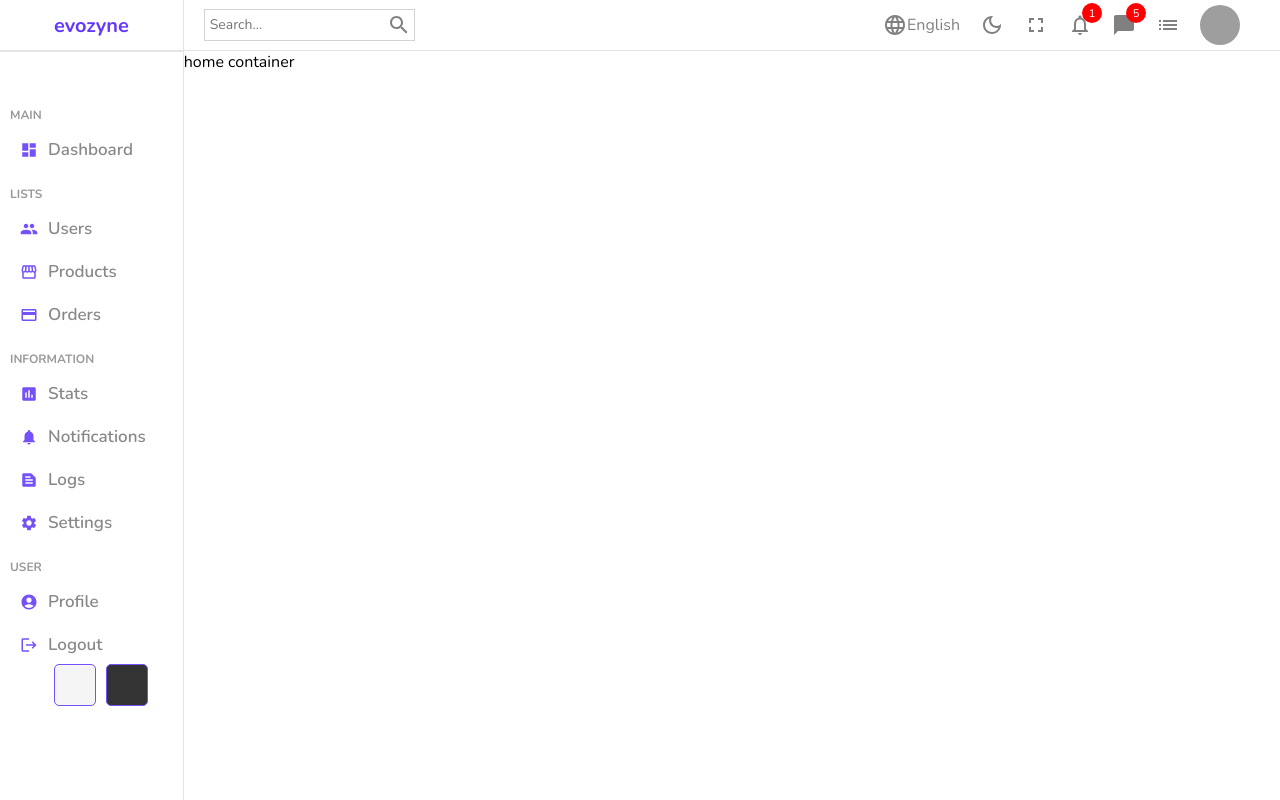
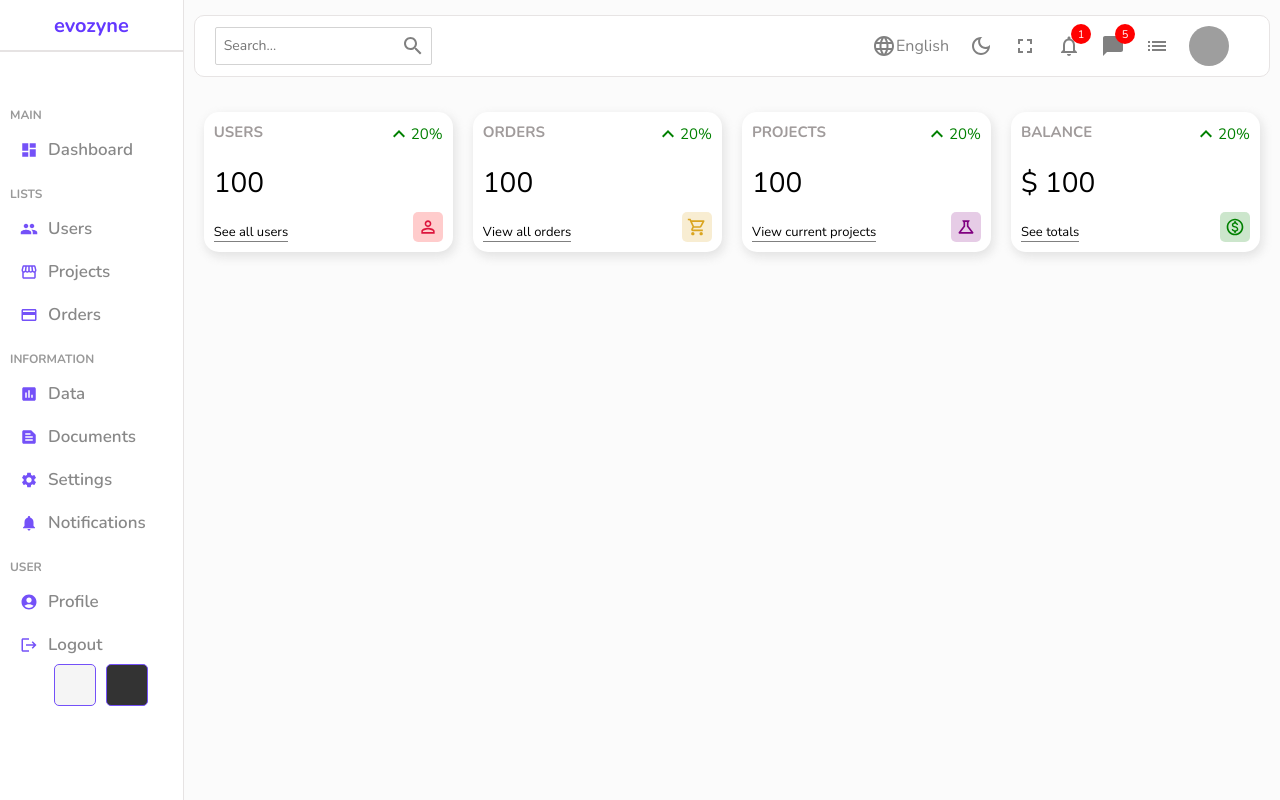
Before and after one commit to marykasp/admin-dashboard, a React (Create React App) app: page / in a window 1280 px wide. Built offline with nearby package versions, Linux system fonts and the light colour scheme; grey boxes are pictures that could not be loaded.

Commit message:
Add and style widgets component

```diff
--- a/public/index.html
+++ b/public/index.html
@@ -4,7 +4,7 @@
 <head>
   <meta charset="utf-8" />
   <meta name="viewport" content="width=device-width, initial-scale=1" />
-  <link rel="apple-touch-icon" href="%PUBLIC_URL%/logo192.png" />
+
 
   <link rel="manifest" href="%PUBLIC_URL%/manifest.json" />
   <link rel="preconnect" href="https://fonts.googleapis.com">
--- a/src/components/navbar/navbar.scss
+++ b/src/components/navbar/navbar.scss
@@ -1,9 +1,13 @@
 .navbar {
-  height: 50px;
-  border-bottom: 0.5px solid rgb(231, 228, 228);
+  height: 60px;
+  border: 0.5px solid rgb(231, 228, 228);
   display: flex;
   color: gray;
   align-items: center;
+  background-color: #fff;
+  width: 98%;
+  border-radius: 10px;
+  margin: 15px auto;
 
   .wrapper {
     display: flex;
@@ -16,7 +20,8 @@
       display: flex;
       align-items: center;
       border: 0.5px solid lightgray;
-      padding: 3px;
+      border-radius: 2px;
+      padding: 6px;
 
       input {
         border: none;
--- a/src/components/sidebar/Sidebar.jsx
+++ b/src/components/sidebar/Sidebar.jsx
@@ -33,7 +33,7 @@ const Sidebar = () => {
           </li>
           <li>
             <StorefrontIcon className="icon" />
-            <span>Products</span>
+            <span>Projects</span>
           </li>
           <li>
             <CreditCardIcon className="icon" />
@@ -42,19 +42,19 @@ const Sidebar = () => {
           <div className="title">INFORMATION</div>
           <li>
             <AssessmentIcon className="icon" />
-            <span>Stats</span>
+            <span>Data</span>
+          </li>
+          <li>
+            <TextSnippetIcon className="icon" />
+            <span>Documents</span>
+          </li>
+          <li>
+            <SettingsIcon className="icon" />
+            <span>Settings</span>
           </li>
           <li>
             <NotificationsIcon className="icon" />
             <span>Notifications</span>
-          </li>
-          <li>
-            <TextSnippetIcon className="icon" />
-            <span>Logs</span>
-          </li>
-          <li>
-            <SettingsIcon className="icon" />
-            <span>Settings</span>
           </li>
           <p className="title">USER</p>
           <li>
--- /dev/null
+++ b/src/components/widget/Widget.jsx
@@ -0,0 +1,80 @@
+import React from "react";
+import "./widget.scss";
+import KeyboardArrowUpIcon from "@mui/icons-material/KeyboardArrowUp"
+import PersonOutlineOutlinedIcon from '@mui/icons-material/PersonOutlineOutlined';
+import ScienceOutlinedIcon from '@mui/icons-material/ScienceOutlined';
+import MonetizationOnOutlinedIcon from '@mui/icons-material/MonetizationOnOutlined';
+import ShoppingCartOutlinedIcon from '@mui/icons-material/ShoppingCartOutlined';
+
+const Widget = ({ type }) => {
+
+  let data;
+  // temp
+  const amount = 100
+  const percentage = 20
+
+  switch (type) {
+    case "user":
+      data = {
+        title: "USERS",
+        isMoney: false,
+        link: "See all users",
+        icon: (
+          <PersonOutlineOutlinedIcon className="icon" style={{ color: 'crimson', backgroundColor: "rgba(255, 0, 0, 0.2)" }} />
+        )
+      }
+      break;
+    case "order":
+      data = {
+        title: "ORDERS",
+        isMoney: false,
+        link: "View all orders",
+        icon: (
+          <ShoppingCartOutlinedIcon className="icon" style={{ color: "goldenrod", backgroundColor: "rgba(218, 165, 32, 0.2)" }} />
+        )
+      }
+      break;
+    case "projects":
+      data = {
+        title: "PROJECTS",
+        isMoney: false,
+        link: "View current projects",
+        icon: (
+          <ScienceOutlinedIcon className="icon" style={{ color: "purple", backgroundColor: "rgba(128, 0, 128, 0.2)" }} />
+        )
+      }
+      break;
+    case "balance":
+      data = {
+        title: "BALANCE",
+        isMoney: true,
+        link: "See totals",
+        icon: (
+          <MonetizationOnOutlinedIcon className="icon" style={{ color: "green", backgroundColor: "rgba(0, 128, 0, 0.2)" }} />
+        )
+      }
+      break;
+    default:
+      break;
+  }
+  return (
+    <div className="widget">
+      <div className="left">
+        <span className="title">{data.title}</span>
+        <span className="counter">
+          {data.isMoney && "$"} {amount}
+        </span>
+        <span className="link">{data.link}</span>
+      </div>
+      <div className="right">
+        <div className="percentage positive">
+          <KeyboardArrowUpIcon />
+          {percentage}%
+        </div>
+        {data.icon}
+      </div>
+    </div>
+  )
+};
+
+export default Widget;
--- /dev/null
+++ b/src/components/widget/widget.scss
@@ -0,0 +1,56 @@
+.widget {
+  display: flex;
+  justify-content: space-between;
+  flex: 1;
+  padding: 10px;
+  box-shadow: 2px 4px 10px 1px rgba(201, 201, 201, 0.47);
+  border-radius: 15px;
+  background-color: #fff;
+  height: 120px;
+
+  .left,
+  .right {
+    display: flex;
+    flex-direction: column;
+    justify-content: space-between;
+
+    .title {
+      font-weight: bold;
+      font-size: 15px;
+      color: rgb(160, 155, 155);
+    }
+
+    .counter {
+      font-size: 28px;
+      font-weight: 300;
+    }
+
+    .link {
+      width: max-content;
+      font-size: 13px;
+      border-bottom: 1px solid gray;
+      cursor: pointer;
+    }
+
+    .percentage {
+      display: flex;
+      align-items: center;
+      font-size: 15px;
+
+      &.positive {
+        color: green;
+      }
+
+      &.negative {
+        color: red;
+      }
+    }
+
+    .icon {
+      font-size: 20px;
+      padding: 5px;
+      border-radius: 5px;
+      align-self: flex-end;
+    }
+  }
+}
--- a/src/pages/home/Home.js
+++ b/src/pages/home/Home.js
@@ -1,15 +1,21 @@
 import React from "react";
 import Sidebar from "../../components/sidebar/Sidebar";
 import Navbar from "../../components/navbar/Navbar";
+import Widget from "../../components/widget/Widget";
 import "./home.scss";
 
 const Home = () => {
   return (
-    <div class="home">
+    <div className="home">
       <Sidebar />
       <div className="homeContainer">
         <Navbar />
-        home container
+        <div className="widgets">
+          <Widget type="user" />
+          <Widget type="order" />
+          <Widget type="projects" />
+          <Widget type="balance" />
+        </div>
       </div>
     </div>
   );
--- a/src/pages/home/home.scss
+++ b/src/pages/home/home.scss
@@ -3,5 +3,12 @@
 
   .homeContainer {
     flex: 6;
+    background-color: rgb(251, 251, 251);
+
+    .widgets {
+      display: flex;
+      padding: 20px;
+      gap: 20px;
+    }
   }
 }
```
